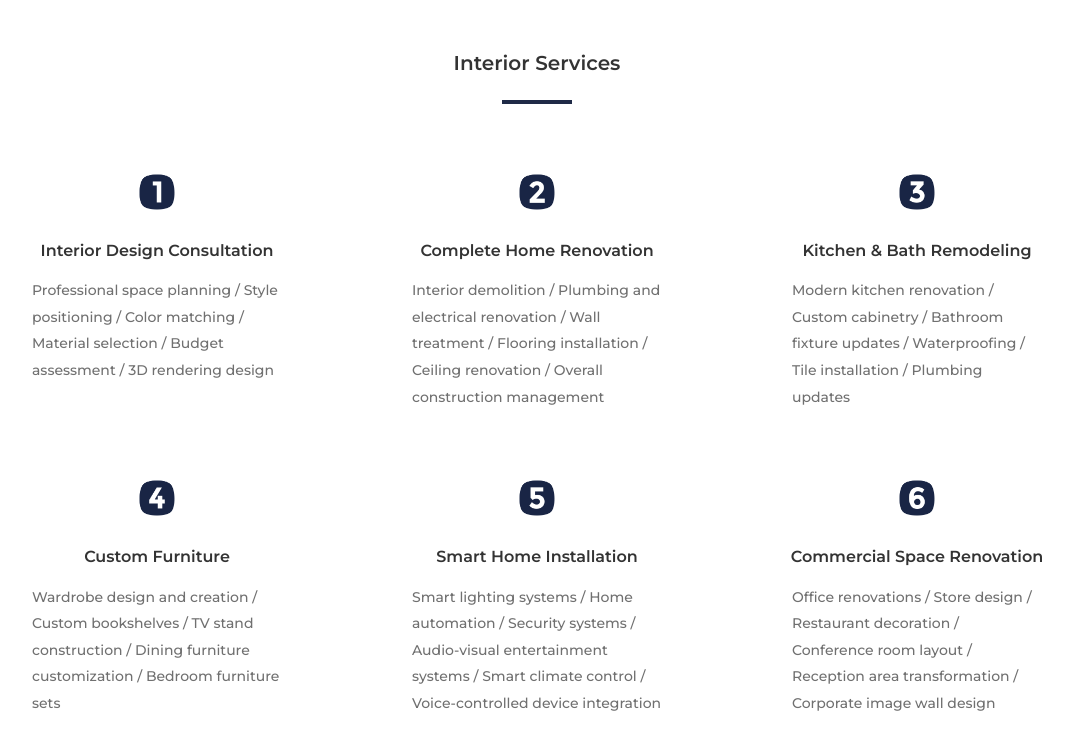
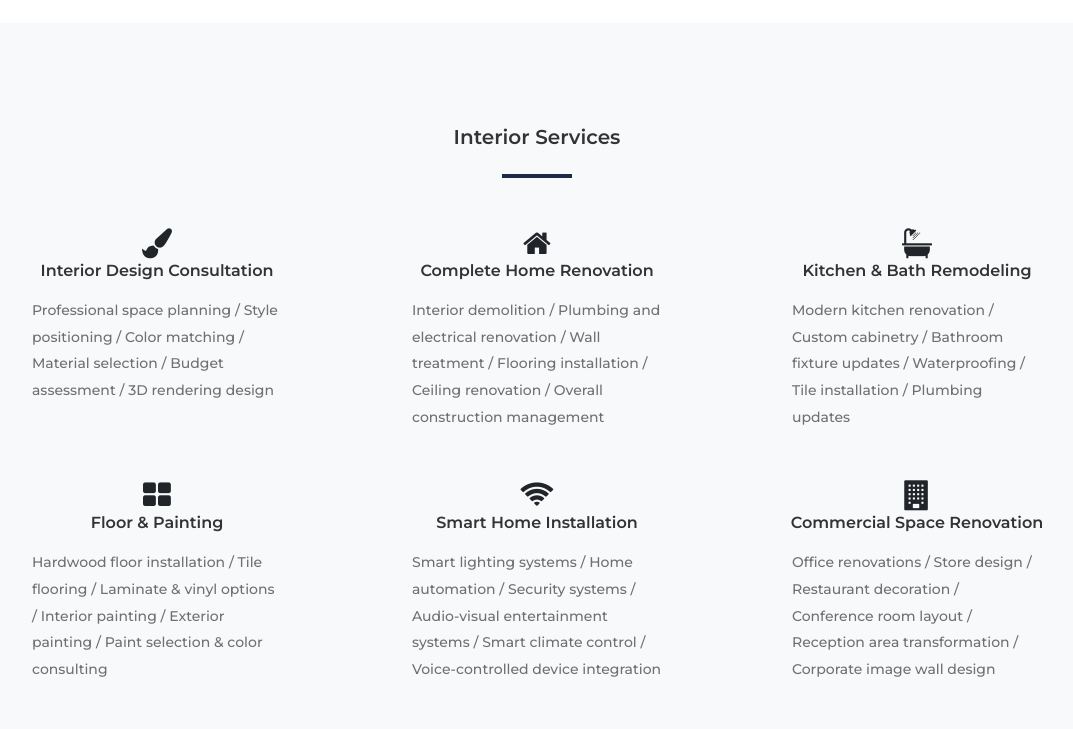
Before and after one commit to wanbangatl/wanbangsite, a Django app: page /interior.html in a window 1280 px wide. Shown: the part 1183-1912 px from the top of the page, without its empty margins (103-1176 px from the left). Run offline with Django 5.2, Linux system fonts and the light colour scheme; some libraries are stand-ins or nearby versions.

Commit message:
done with interior and start working on blog

```diff
--- a/wanbang/website/templates/about.html
+++ b/wanbang/website/templates/about.html
@@ -1,7 +1,7 @@
 {% extends 'base.html' %}
 
 {% load static %}
-{% block title %} 关于我们 {% endblock %}
+{% block title %} About Us {% endblock %}
 {% block content %}
 
 
--- a/wanbang/website/templates/base.html
+++ b/wanbang/website/templates/base.html
@@ -57,7 +57,7 @@
           <div class="col-12 col-md-12 col-lg-12 text-right">
             <div class="top-header-content">
               <a href="#" data-toggle="tooltip" data-placement="bottom" title="Atlanta, GA"><i class="fa fa-map-marker"></i> <span>Atlanta, GA</span></a>
-              <a href="#" data-toggle="tooltip" data-placement="bottom" title="crm_wanbang@gmail.com"><i class="fa fa-envelope"></i> <span>crm_wanbang@gmail.com</span></a>
+              <a href="#" data-toggle="tooltip" data-placement="bottom" title="wanbangatl@gmail.com"><i class="fa fa-envelope"></i> <span>wanbangatl@gmail.com</span></a>
             </div>
           </div>
           <!-- Top Header Social Info -->
@@ -127,7 +127,7 @@
 {% endblock %}
 
   <!-- ***** Footer Area Start ***** -->
-  <footer class="footer-area bg-img bg-gradient-overlay" style="background-image: url({% static 'website/img/bg-img/footer_bg.jpg' %}); background-position: center 35%;">
+  <footer class="footer-area bg-img bg-gradient-overlay" style="background-image: url({% static 'website/img/bg-img/footer_bg.jpg' %}); background-position: center 32%;">
     <div class="container">
       <div class="row">
         <!-- Single Footer Widget -->
@@ -137,7 +137,7 @@
             <p>Revamp. Renew. Reimagine.</p>
             <div class="footer-contact">
               <p><i class="icon_pin"></i>Atlanta, GA</p>
-              <p><i class="icon_mail"></i>crm_wanbang@gmail.com</p>
+              <p><i class="icon_mail"></i>wanbangatl@gmail.com</p>
             </div>
           </div>
         </div>
--- a/wanbang/website/templates/home.html
+++ b/wanbang/website/templates/home.html
@@ -108,8 +108,11 @@
                 <br>
                 <br>
                 <br>
+                <br>
+                <br>
+                <br>
                 <div class="welcome-btn-group">
-                  <a href="#learn-more" class="btn dento-btn mx-2" data-animation="fadeInDown" data-delay="500ms">SEE OUR COMPETENCIES</a>
+                  <a href="#learn-more" class="btn dento-btn mx-2" data-animation="fadeInDown" data-delay="500ms">SEE OUR NUMBERS</a>
                   <!-- <a href="#" class="btn dento-btn mx-2 active" data-animation="fadeInDown" data-delay="700ms">联系我们</a> -->
                 </div>
               </div>
--- a/wanbang/website/templates/interior.html
+++ b/wanbang/website/templates/interior.html
@@ -6,7 +6,7 @@
 
 
   <!-- ***** Breadcrumb Area Start ***** -->
-  <div class="breadcumb-area bg-img bg-gradient-overlay" style="background-image: url({% static 'website/img/bg-img/interior-banner.png' %});">
+  <div class="breadcumb-area bg-img bg-gradient-overlay" style="background-image: url({% static 'website/img/bg-img/interior-banner.png' %}); background-position: center 60%">
     <div class="container h-100">
       <div class="row h-100 align-items-center">
         <div class="col-12">
@@ -33,7 +33,7 @@
 
 
   <!-- ***** Blog Posts Area Start ***** -->
-  <section class="dento-blog-area mb-70">
+  <section class="dento-blog-area section-padding-100-0">
     <div class="container">
       <div class="row">
         <div class="col-12">
@@ -53,7 +53,7 @@
             </a>
             <!-- Blog Content -->
             <div class="blog-content">
-              <a href="/blog/blog_interior_sandy_springs.html" class="post-title">Small Space Optimization Solutions</a>
+              <a href="/blog/blog_interior_sandy_springs.html" class="post-title" style="font-size: 1.25rem;">Small Space Optimization Solutions</a>
               <p>Learn how to utilize limited space to create practical and aesthetically pleasing small living environments.</p>
               <div class="post-meta">
                 <a href="/blog/blog_interior_sandy_springs.html"><i class="fa fa-comments"></i> Read More</a>
@@ -62,46 +62,13 @@
           </div>
         </div>
 
-        <!-- Single Blog Item -->
-        <div class="col-12 col-md-6 col-lg-4">
-          <div class="single-blog-item mb-100">
-            <a href="#">
-              <img src="{% static 'website/img/blog-img/kitchen.png' %}" alt="Kitchen Remodel">
-            </a>
-            <!-- Blog Content -->
-            <div class="blog-content">
-              <a href="#" class="post-title">Essential Kitchen Remodeling Guide</a>
-              <p>Modern kitchen design trends, material selection advice, and how to plan a successful kitchen renovation project.</p>
-              <div class="post-meta">
-                <a href="#"><i class="fa fa-comments"></i> Read More</a>
-              </div>
-            </div>
-          </div>
-        </div>
-
-        <!-- Single Blog Item -->
-        <div class="col-12 col-md-6 col-lg-4">
-          <div class="single-blog-item mb-100">
-            <a href="#">
-              <img src="{% static 'website/img/blog-img/eco.png' %}" alt="Eco-Friendly Remodeling">
-            </a>
-            <!-- Blog Content -->
-            <div class="blog-content">
-              <a href="#" class="post-title">Eco-Friendly Remodeling: Materials & Methods</a>
-              <p>Explore the advantages of eco-friendly remodeling materials and how to create a healthy, sustainable living environment.</p>
-              <div class="post-meta">
-                <a href="#"><i class="fa fa-comments"></i> Read More</a>
-              </div>
-            </div>
-          </div>
-        </div>
       </div>
     </div>
   </section>
   <!-- ***** Blog Posts Area End ***** -->
 
   <!-- ***** Services Area Start ***** -->
-  <section class="dento-services-area mt-50 mb-50">
+  <section class="dento-services-area section-padding-100-0 bg-light">
     <div class="row">
       <div class="col-12">
         <div class="section-heading text-center">
@@ -115,66 +82,78 @@
 
         <!-- Single Service Area -->
         <div class="col-12 col-sm-6 col-lg-4">
-            <div class="single-service--area text-center mb-50">
-                <div class="icon--">
-                <img src="{% static 'website/img/core-img/one.png' %}" alt="">
+            <div class="single-service--area mb-50">
+                <div class="service-icon-heading-wrapper">
+                  <div class="icon" style="text-align: center">
+                    <i class="fa fa-paint-brush" aria-hidden="true" style="font-size: 30px;"></i>
+                  </div>
+                  <h6 style="text-align: center; display: block; width: 100%;">Interior Design Consultation</h6>
                 </div>
-                <h6>Interior Design Consultation</h6>
                 <p align="left">Professional space planning / Style positioning / Color matching / Material selection / Budget assessment / 3D rendering design</p>
             </div>
         </div>
 
         <!-- Single Service Area -->
         <div class="col-12 col-sm-6 col-lg-4">
-            <div class="single-service--area text-center mb-50">
-                <div class="icon--">
-                <img src="{% static 'website/img/core-img/two.png' %}" alt="">
+            <div class="single-service--area mb-50">
+                <div class="service-icon-heading-wrapper">
+                  <div class="icon" style="text-align: center">
+                    <i class="fa fa-home" aria-hidden="true" style="font-size: 30px;"></i>
+                  </div>
+                  <h6 style="text-align: center; display: block; width: 100%;">Complete Home Renovation</h6>
                 </div>
-                <h6>Complete Home Renovation</h6>
                 <p align="left">Interior demolition / Plumbing and electrical renovation / Wall treatment / Flooring installation / Ceiling renovation / Overall construction management</p>
             </div>
         </div>
 
         <!-- Single Service Area -->
         <div class="col-12 col-sm-6 col-lg-4">
-          <div class="single-service--area text-center mb-50">
-            <div class="icon--">
-              <img src="{% static 'website/img/core-img/three.png' %}" alt="">
+          <div class="single-service--area mb-50">
+            <div class="service-icon-heading-wrapper">
+              <div class="icon" style="text-align: center">
+                <i class="fa fa-bath" aria-hidden="true" style="font-size: 30px;"></i>
+              </div>
+              <h6 style="text-align: center; display: block; width: 100%;">Kitchen & Bath Remodeling</h6>
             </div>
-            <h6>Kitchen & Bath Remodeling</h6>
             <p align="left">Modern kitchen renovation / Custom cabinetry / Bathroom fixture updates / Waterproofing / Tile installation / Plumbing updates</p>
           </div>
         </div>
 
         <!-- Single Service Area -->
         <div class="col-12 col-sm-6 col-lg-4">
-          <div class="single-service--area text-center mb-50">
-            <div class="icon--">
-              <img src="{% static 'website/img/core-img/four.png' %}" alt="">
+          <div class="single-service--area mb-50">
+            <div class="service-icon-heading-wrapper">
+              <div class="icon" style="text-align: center">
+                <i class="fa fa-th-large" aria-hidden="true" style="font-size: 30px;"></i>
+              </div>
+              <h6 style="text-align: center; display: block; width: 100%;">Floor & Painting</h6>
             </div>
-            <h6>Custom Furniture</h6>
-            <p align="left">Wardrobe design and creation / Custom bookshelves / TV stand construction / Dining furniture customization / Bedroom furniture sets</p>
+            <p align="left">Hardwood floor installation / Tile flooring / Laminate & vinyl options / Interior painting / Exterior painting / Paint selection & color consulting</p>
           </div>
         </div>
 
         <!-- Single Service Area -->
         <div class="col-12 col-sm-6 col-lg-4">
-          <div class="single-service--area text-center mb-50">
-            <div class="icon--">
-              <img src="{% static 'website/img/core-img/five.png' %}" alt="">
+          <div class="single-service--area mb-50">
+            <div class="service-icon-heading-wrapper">
+              <div class="icon" style="text-align: center">
+                <i class="fa fa-wifi" aria-hidden="true" style="font-size: 30px;"></i>
+              </div>
+              <h6 style="text-align: center; display: block; width: 100%;">Smart Home Installation</h6>
             </div>
-            <h6>Smart Home Installation</h6>
             <p align="left">Smart lighting systems / Home automation / Security systems / Audio-visual entertainment systems / Smart climate control / Voice-controlled device integration</p>
           </div>
         </div>
 
         <!-- Single Service Area -->
         <div class="col-12 col-sm-6 col-lg-4">
-          <div class="single-service--area text-center mb-50">
-            <div class="icon--">
-              <img src="{% static 'website/img/core-img/six.png' %}" alt="">
+          <div class="single-service--area mb-50">
+            <div class="service-icon-heading-wrapper">
+              <div class="icon" style="text-align: center">
+                <i class="fa fa-building" aria-hidden="true" style="font-size: 30px;"></i>
+              </div>
+              <h6 style="text-align: center; display: block; width: 100%;">Commercial Space Renovation</h6>
             </div>
-            <h6>Commercial Space Renovation</h6>
             <p align="left">Office renovations / Store design / Restaurant decoration / Conference room layout / Reception area transformation / Corporate image wall design</p>
           </div>
         </div>
```
Also changed, not shown: wanbang/static/website/img/bg-img/interior-banner.png (added), wanbang/static/website/img/core-img/favicon.ico.
